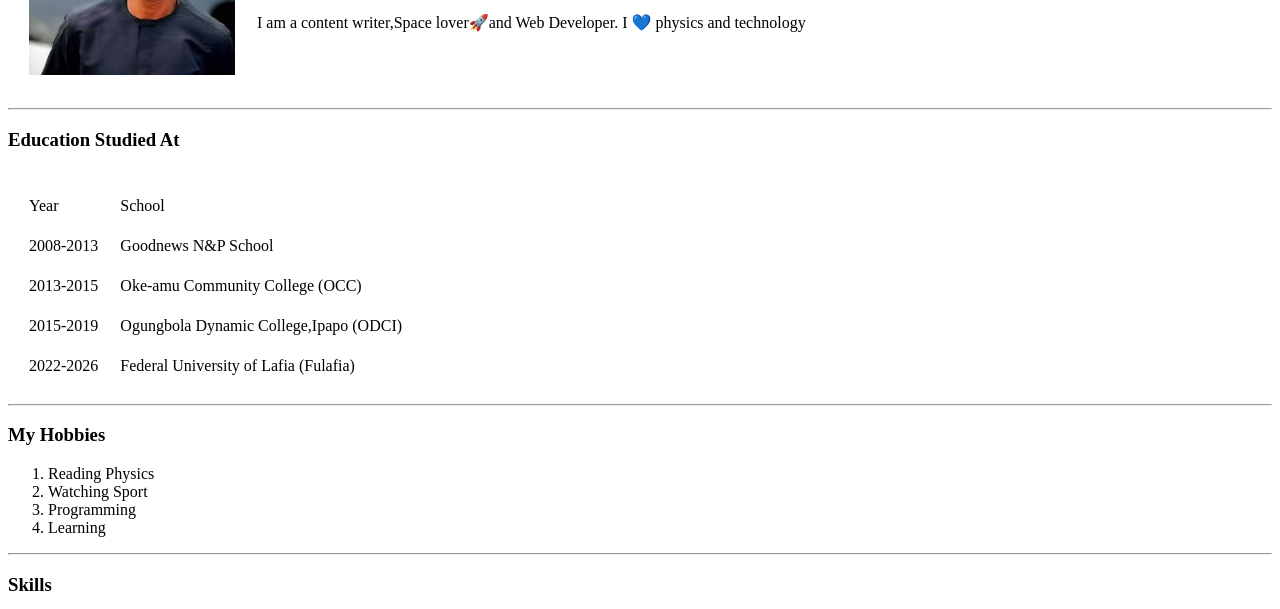
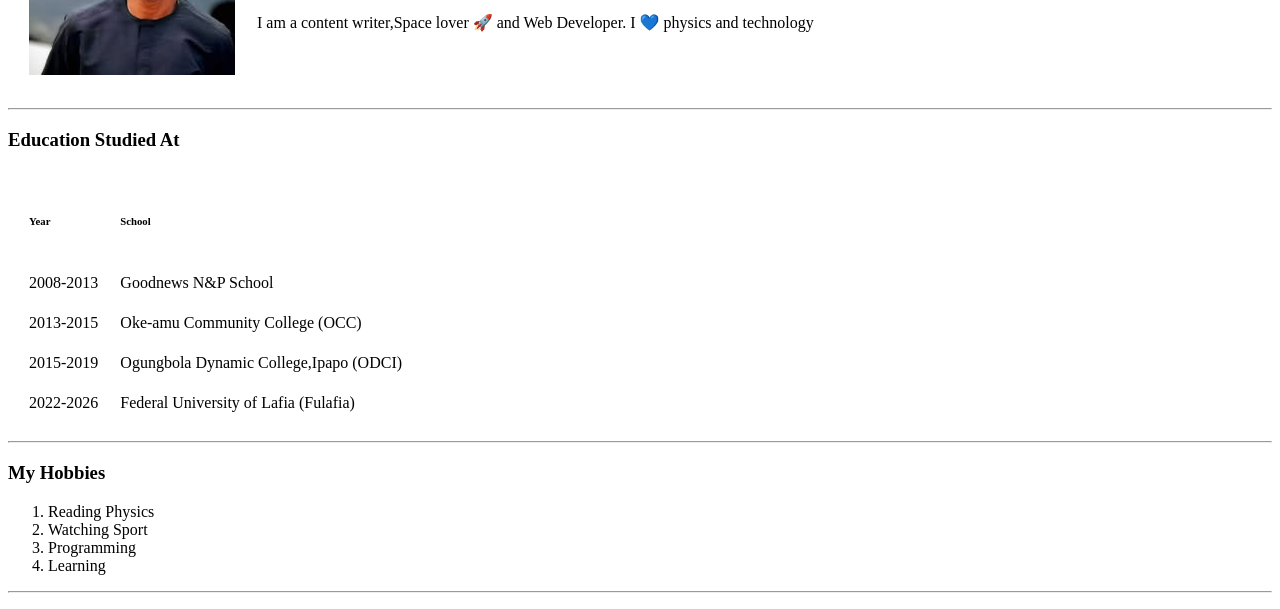
Before and after one commit to Adewale-Dam/DamCV, a plain HTML site: page index.html in a window 1280 px wide. Shown: the part 160-769 px from the top of the page. Drawn offline with Linux system fonts and the light colour scheme; files whose address does not match are found by name.

Commit message:
Fix HTML formatting and improve structure

```diff
--- a/index.html
+++ b/index.html
@@ -11,7 +11,7 @@
     <td><img src="C:\Users\HP\OneDrive\Desktop\Website\adewale.png"alt="Website image"></td>
 <td><h1>Adewale Abolupe Damilola(AA.DAM)</h1>
 <p><em>A learner from all.<strong>A Physicist</strong>,tech and sicence enthusiast</em></p>
-<p>I am a content writer,Space lover🚀and Web Developer. I 💙 physics and technology</p></td>
+<p>I am a content writer,Space lover 🚀 and Web Developer. I 💙 physics and technology</p></td>
  </tr>
  </table>
 <hr>
@@ -19,8 +19,8 @@
 <table cellspacing="20">
     <thead>
         <tr>
-           <h6><td>Year</td></h6>
-            <h6></h6><td>School</td></h6>
+           <td><h6>Year</h6></td>
+           <td><h6>School</h6></td>
         </tr>
     </thead>
     <tbody>
```
